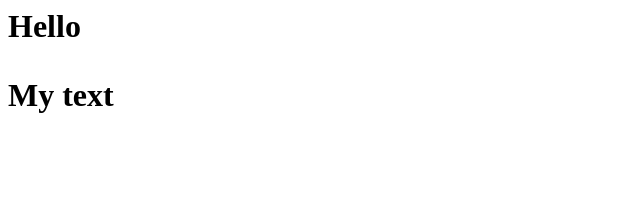
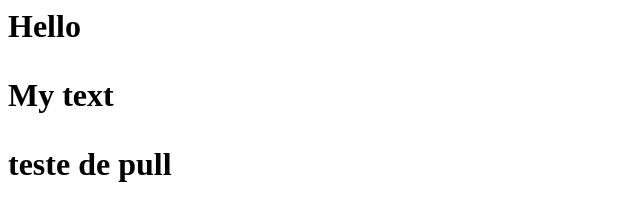
Before and after one commit to RanyaG/mincurso.ufc, a plain HTML site: page index.html in a window 1280 px wide. Shown: the whole page, without its empty margins (0-640 px from the left). Drawn offline with Linux system fonts and the light colour scheme.

Commit message:
Update index.html

```diff
--- a/index.html
+++ b/index.html
@@ -5,4 +5,5 @@ Hello
 <p>
 My text
 <p>
+ <p> teste de pull <p>
 <html>
```
